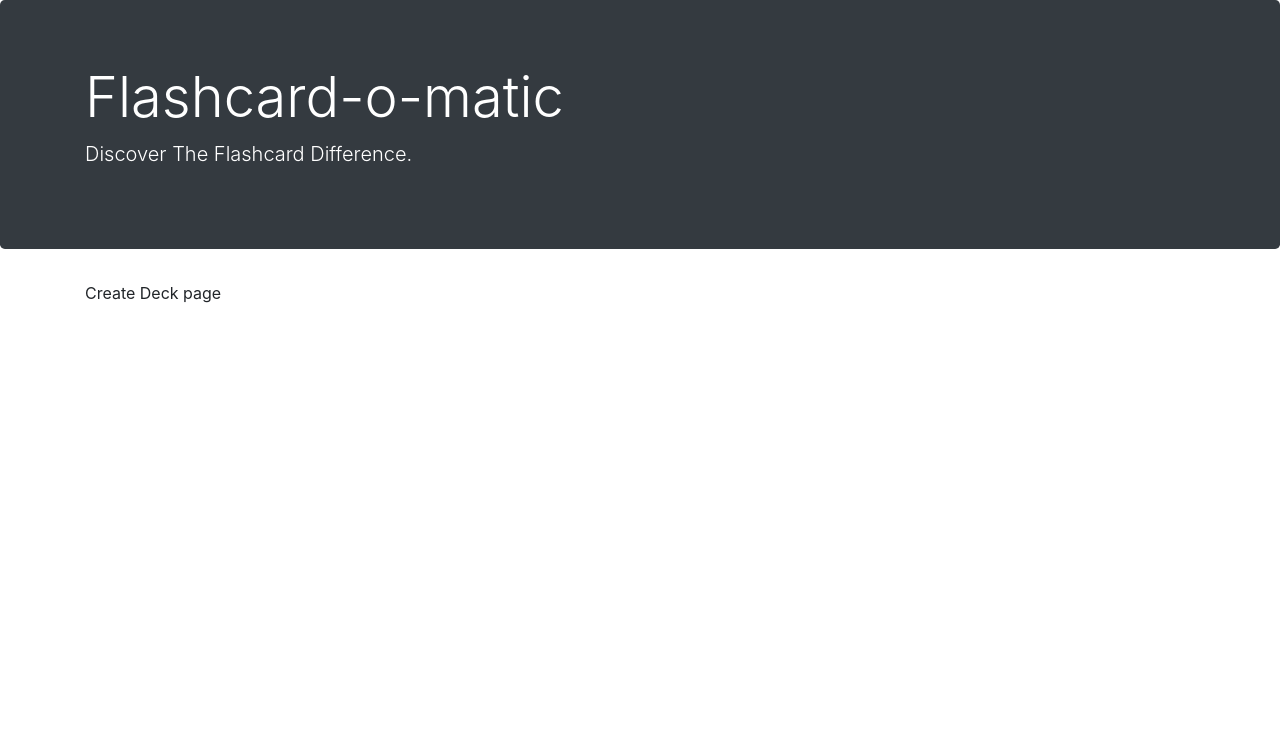
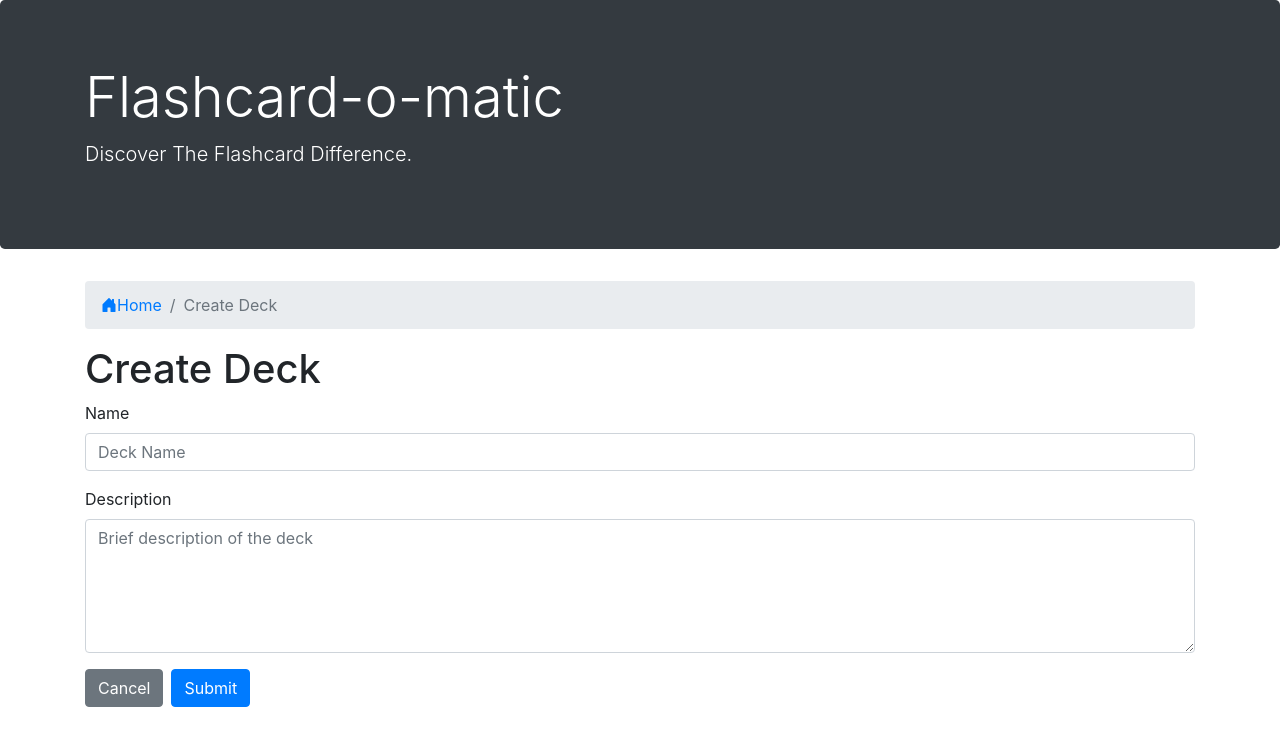
Before and after one commit to jdavisson87/thinkful-flashcards, a React (Create React App) app: page /decks/new in a window 1280 px wide. Shown: the top 746 px of the page. Built offline with nearby package versions, Linux system fonts and the light colour scheme; a web font is replaced by a local one.

Commit message:
removed navbar from createdeck component and added list directly into the component. Will try to create a navbar component later.

```diff
--- a/src/Containers/CreateDeck/CreateDeck.js
+++ b/src/Containers/CreateDeck/CreateDeck.js
@@ -1,9 +1,28 @@
 import React from 'react';
+import { Link } from 'react-router-dom';
+import CreateDeckForm from '../../Forms/CreateDeckForm';
 
 const CreateDeck = () => {
   return (
     <div>
-      <p>Create Deck page</p>
+      <nav aria-label="breadcrumb">
+        <ol className="breadcrumb">
+          <li className="breadcrumb-item" key="home-link">
+            <Link to={'/'}>
+              <i className="bi bi-house-door-fill" />
+              Home
+            </Link>
+          </li>
+          <li
+            className="breadcrumb-item active"
+            aria-current="page"
+            key="create-deck-link"
+          >
+            Create Deck
+          </li>
+        </ol>
+      </nav>
+      <CreateDeckForm />
     </div>
   );
 };
```
Also changed, not shown: src/Components/NavBar/NavBar.js (+1 -16 lines).
